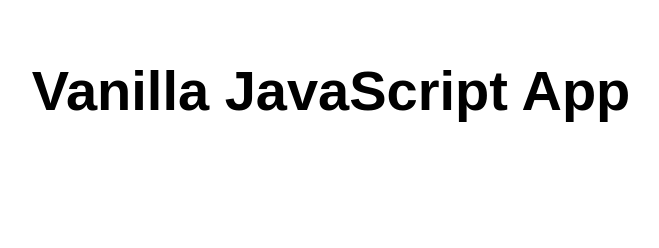
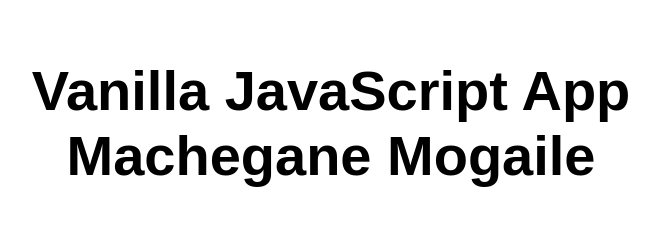
Before and after one commit to MacheganeMogaile/SmartDesk-Azure-Lab, a website: page src/index.html in a window 1280 px wide. Shown: the whole page, without its empty margins (309-968 px from the left). Drawn offline with Linux system fonts and the light colour scheme.

Commit message:
Update index.html

```diff
--- a/src/index.html
+++ b/src/index.html
@@ -10,7 +10,7 @@
 
 <body>
   <main>
-    <h1>Vanilla JavaScript App</h1>
+    <h1>Vanilla JavaScript App Machegane Mogaile</h1>
   </main>
 </body>
 
```
